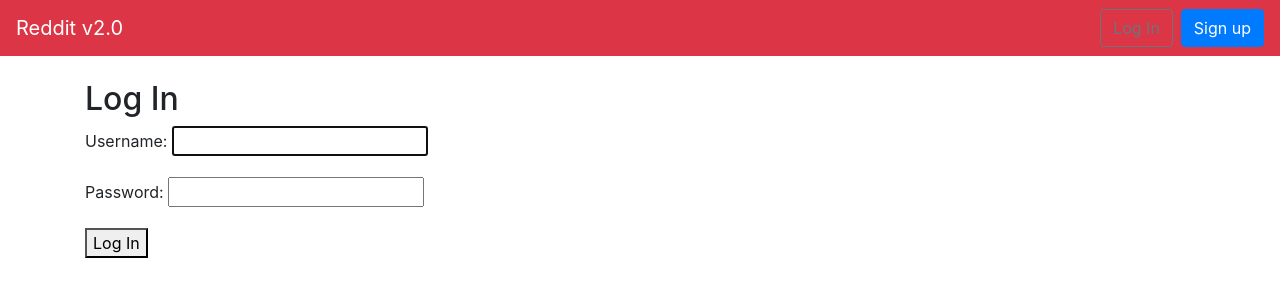
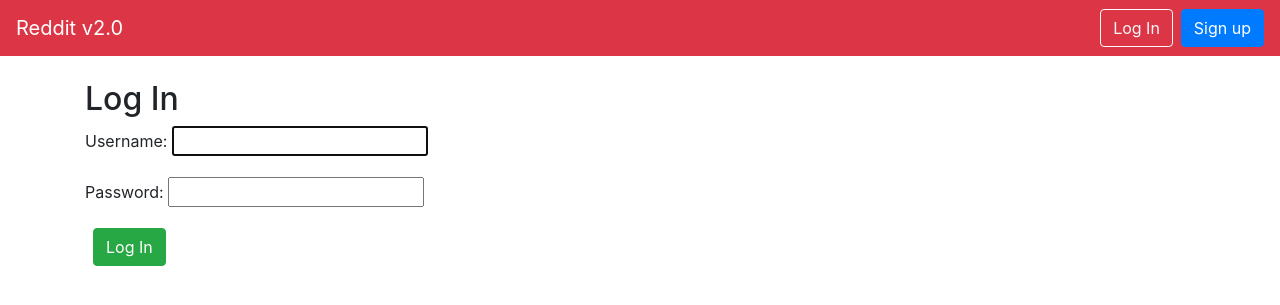
Before and after one commit to NickHaggerty/Reddit-2.0, a Django app: page /users/login/ in a window 1280 px wide. Shown: the top 305 px of the page. Run offline with Django 3.2, Linux system fonts and the light colour scheme; some libraries are stand-ins or nearby versions.

Commit message:
changed colors
changed button on login.html, changed color for login in base.

```diff
--- a/templates/base.html
+++ b/templates/base.html
@@ -43,7 +43,7 @@
         </ul>
       {% else %}
         <form class="form-inline ml-auto">
-          <a href="{% url 'login' %}" class="btn btn-outline-secondary">
+          <a href="{% url 'login' %}" class="btn btn-outline-light">
           Log In</a>
           <a href="{% url 'signup' %}" class="btn btn-primary ml-2">
           Sign up</a>
--- a/templates/registration/login.html
+++ b/templates/registration/login.html
@@ -10,6 +10,6 @@
   {% csrf_token %}
   {{ form.as_p }}
 
-  <button type="submit">Log In</button>
+  <button class="btn btn-success ml-2" type="submit">Log In</button>
 </form>
 {% endblock content %}
```
Also changed, not shown: db.sqlite3.
